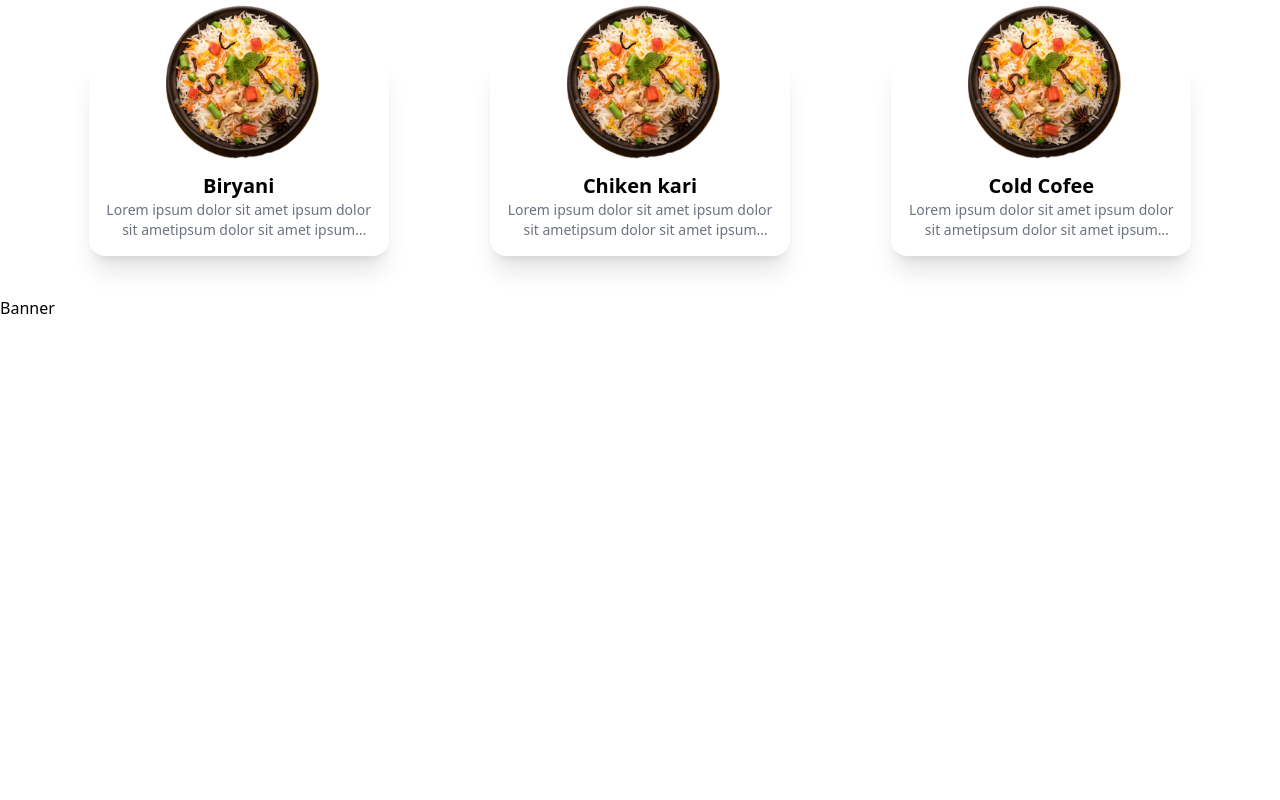
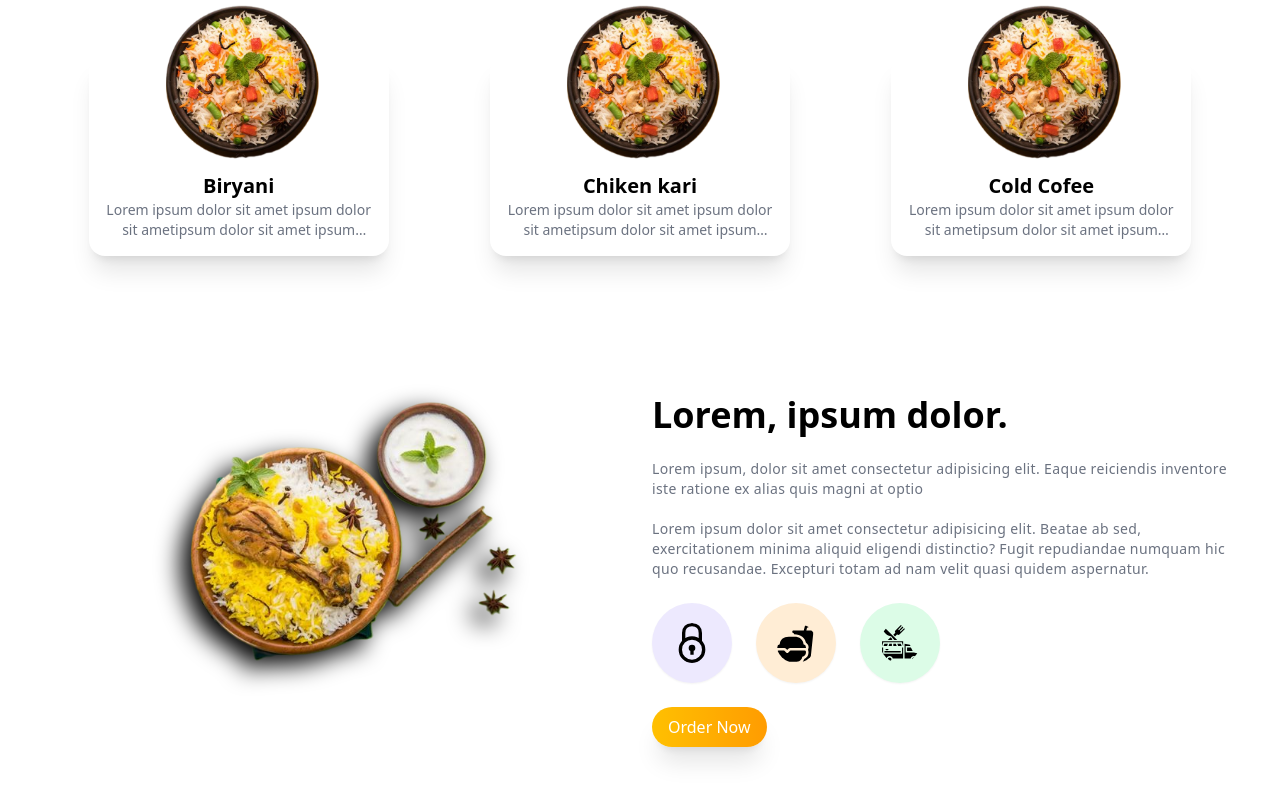
Before and after one commit to Mohamad-Gh/React_Practices, a React (Vite) app in the folder my-food-app/: page / in a window 1280 px wide. Shown: the part 848-1648 px from the top of the page. Before the commit the page ends 1168 px from the top, so only its background shows below. Built offline with nearby package versions, Linux system fonts and the light colour scheme.

Commit message:
Banner component done

```diff
--- a/my-food-app/src/components/Banner/Banner.jsx
+++ b/my-food-app/src/components/Banner/Banner.jsx
@@ -1,7 +1,77 @@
 import React from "react";
 
+import BiryaniImg from "../../assets/biryani5.png";
+import Vector from "../../assets/vector3.png";
+import { GrSecure } from "react-icons/gr";
+import { IoFastFood } from "react-icons/io5";
+import { GiFoodTruck } from "react-icons/gi";
+
 function Banner() {
-  return <div>Banner</div>;
+  const bgImage = {
+    backgroundImage: `url(${Vector})`,
+    backgroundPosition: "center",
+    backgroundRepeat: "no-repeat",
+    backgroundSize: "cover",
+    height: "100%",
+    width: "100%",
+  };
+  return (
+    <>
+      <div className="min-h-[550px]">
+        <div className="min-h-[550px] flex justify-center items-center backdrop-blur-xl py-12 sm:py-0 ">
+          <div
+            data-aos="slide-up"
+            data-aos-duration="300"
+            className="container"
+          >
+            <div className="grid grid-cols-1 sm:grid-cols-2 gap-6">
+              {/* Image section */}
+              <div>
+                <img
+                  src={BiryaniImg}
+                  alt="biryani img"
+                  className="max-w-[430px] w-full mx-auto drop-shadow-[-10px_10px_12px_rgba(0,0,0,1)]"
+                />
+              </div>
+              {/* text content section */}
+              <div className="flex flex-col justify-center gap-6 sm:pt-0">
+                <h1 className="text-3xl sm:text-4xl font-bold">
+                  Lorem, ipsum dolor.
+                </h1>
+                <p className="text-sm text-gray-500 tracking-wide leading-5">
+                  Lorem ipsum, dolor sit amet consectetur adipisicing elit.
+                  Eaque reiciendis inventore iste ratione ex alias quis magni at
+                  optio
+                  <br />
+                  <br />
+                  Lorem ipsum dolor sit amet consectetur adipisicing elit.
+                  Beatae ab sed, exercitationem minima aliquid eligendi
+                  distinctio? Fugit repudiandae numquam hic quo recusandae.
+                  Excepturi totam ad nam velit quasi quidem aspernatur.
+                </p>
+                <div className="flex gap-6">
+                  <div>
+                    <GrSecure className="text-4xl h-20 w-20 shadow-sm p-5 rounded-full bg-violet-100 dark:bg-violet-400" />
+                  </div>
+                  <div>
+                    <IoFastFood className="text-4xl h-20 w-20 shadow-sm p-5 rounded-full bg-orange-100 dark:bg-orange-400" />
+                  </div>
+                  <div>
+                    <GiFoodTruck className="text-4xl h-20 w-20 shadow-sm p-5 rounded-full bg-green-100 dark:bg-green-400" />
+                  </div>
+                </div>
+                <div>
+                  <button className="bg-gradient-to-r from-primary to-secondary text-white py-2 px-4 rounded-full shadow-xl hover:shadow-md hover:scale-105 duration-200">
+                    Order Now
+                  </button>
+                </div>
+              </div>
+            </div>
+          </div>
+        </div>
+      </div>
+    </>
+  );
 }
 
 export default Banner;
```
